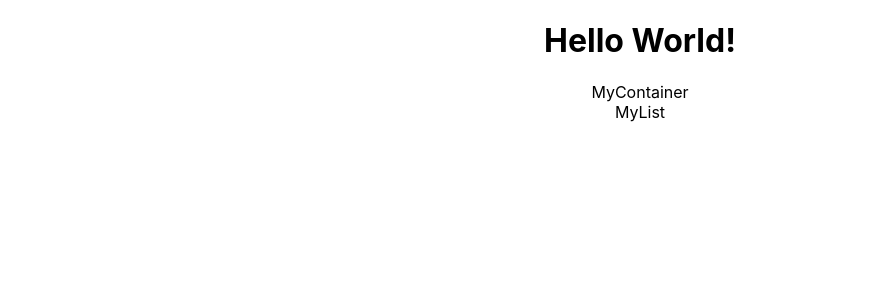
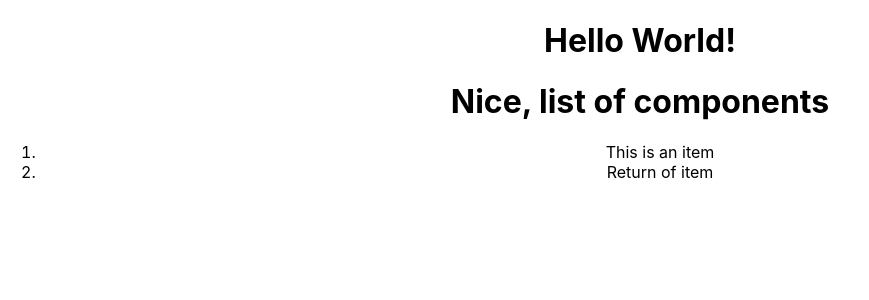
Before and after one commit to Tissinapa/advancedWeek11, a React (Create React App) app: page / in a window 1280 px wide. Shown: the top 300 px of the page, without its empty margins (0-869 px from the left). Built offline with nearby package versions, Linux system fonts and the light colour scheme.

Commit message:
CODE: added Props,list keys

```diff
--- a/src/App.js
+++ b/src/App.js
@@ -1,6 +1,7 @@
 //import logo from './logo.svg';
 import './App.css';
 import MyContainer from "./components/MyContainer"
+
 function App() {
   return (
     <div className="App">
--- a/src/components/MyContainer.js
+++ b/src/components/MyContainer.js
@@ -1,11 +1,17 @@
 import MyList from "./MyList"
 
-function MyContainer() {
+
+
+const MyContainer = () => {
   return (
-    <div>MyContainer
-        <MyList/>
+    <div>
+      <MyList
+        header = {"Nice, list of components"}
+        items={[
+          {id:"1", text: "This is an item"},
+          {id:"2", text: "Return of item"}
+        ]}/>
     </div>
-
   )
 }
 
--- a/src/components/MyList.js
+++ b/src/components/MyList.js
@@ -1,9 +1,27 @@
 
 
-function MyList() {
+function MyList (props) {
+
+  const listHeader = (
+      <h1>{props.header}</h1>
+
+  )
+  const itemsInList = props.items.map((item)=>
+
+      <li key={item.id}>
+        {item.text}
+      </li>
+  )
   return (
-    <div>MyList</div>
+    <div>
+      {listHeader}
+      <ol>
+        {itemsInList}
+      </ol>
+    </div>
   )
+
 }
 
+
 export default MyList
```
